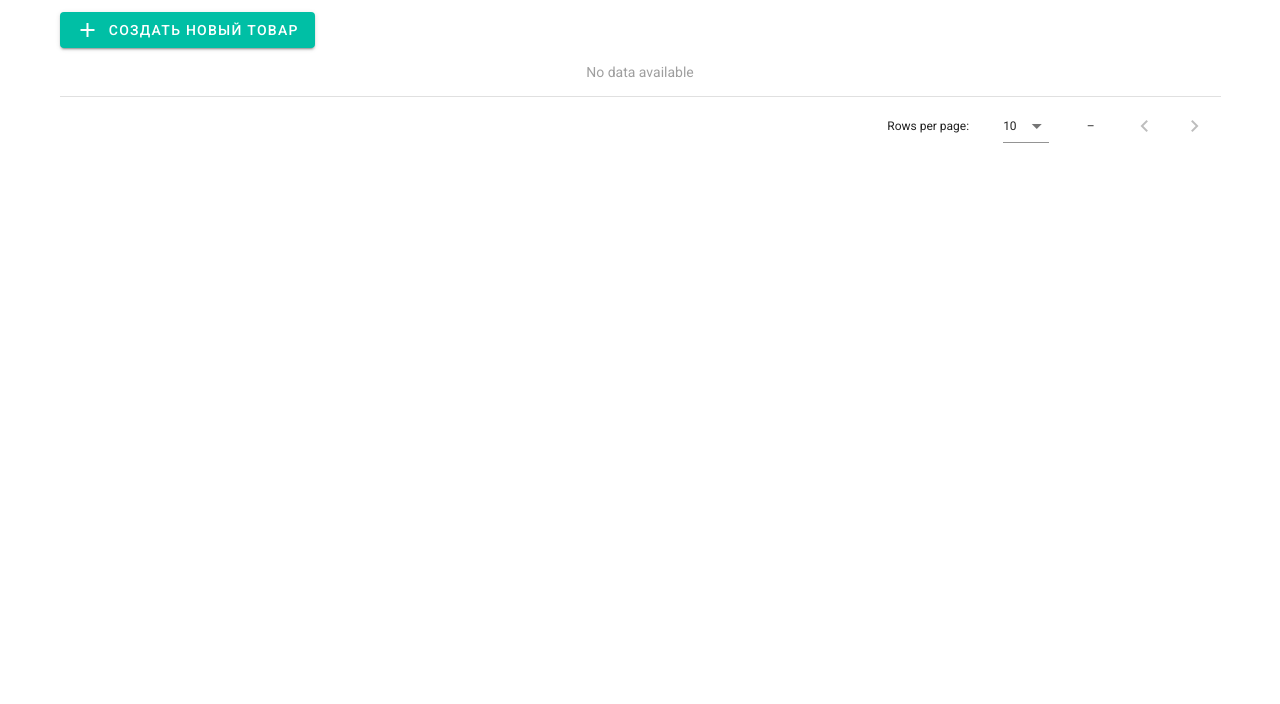
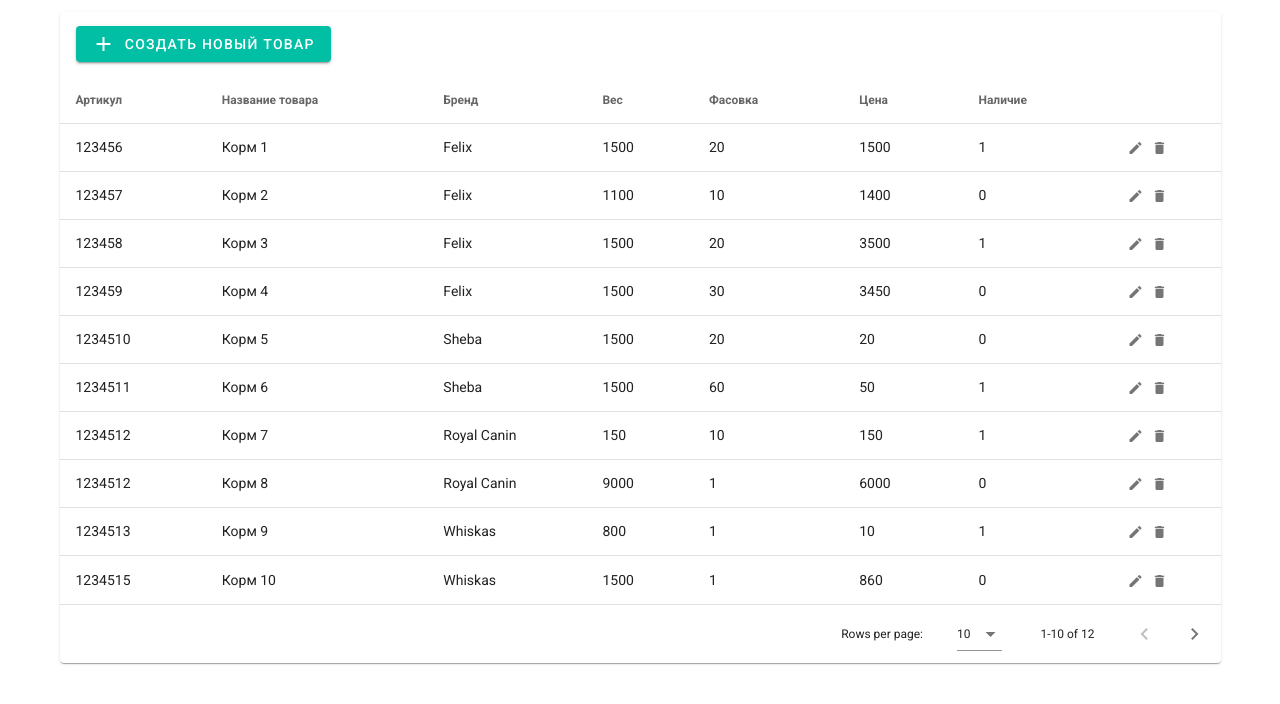
Before and after one commit to vschst/vuetify-crud, a Vue app: page / in a window 1280 px wide. Shown: the top 704 px of the page. Built offline with nearby package versions, Linux system fonts and the light colour scheme.

Commit message:
Customization of the table

```diff
--- a/src/App.vue
+++ b/src/App.vue
@@ -2,24 +2,19 @@
   <v-app>
     <v-content>
       <v-container>
-        <div class="d-flex flex-column">
-          <table-header />
-          <table-content />
-        </div>
+        <table-content />
       </v-container>
     </v-content>
   </v-app>
 </template>
 
 <script>
-  import TableHeader from "./components/Table/Header"
   import TableContent from "./components/Table/Content";
 
   export default {
     name: 'App',
     components: {
-      TableContent,
-      TableHeader
+      TableContent
     }
   }
 </script>
--- a/src/components/Table/Content.vue
+++ b/src/components/Table/Content.vue
@@ -1,9 +1,110 @@
 <template>
-  <v-data-table />
+  <v-data-table
+    :headers="headers"
+    :items="data"
+    class="elevation-1"
+  >
+    <template v-slot:top>
+      <v-toolbar
+        flat
+        color="white"
+      >
+        <v-btn
+          color="teal accent-4"
+          dark
+          @click="addItem"
+        >
+          <v-icon class="mr-2">
+            mdi-plus
+          </v-icon>
+          Создать новый товар
+        </v-btn>
+      </v-toolbar>
+    </template>
+    <template v-slot:item.actions="{ item }">
+      <v-icon
+        small
+        class="mr-2"
+        @click="editItem(item)"
+      >
+        mdi-pencil
+      </v-icon>
+      <v-icon
+        small
+        @click="deleteItem(item)"
+      >
+        mdi-delete
+      </v-icon>
+    </template>
+  </v-data-table>
 </template>
 
 <script>
-    export default {
-        name: 'TableContent'
+  import { mapState, mapActions } from 'vuex'
+
+  export default {
+    name: 'TableContent',
+    data() {
+      return {
+        headers: [
+          {
+            text: 'Артикул',
+            value: 'artnumber'
+          },
+          {
+            text: 'Название товара',
+            value: 'name'
+          },
+          {
+            text: 'Бренд',
+            value: 'brand'
+          },
+          {
+            text: 'Вес',
+            value: 'weight'
+          },
+          {
+            text: 'Фасовка',
+            value: 'quantity'
+          },
+          {
+            text: 'Цена',
+            value: 'price'
+          },
+          {
+            text: 'Наличие',
+            value: 'stock'
+          },
+          {
+            value: 'actions',
+            sortable: false
+          }
+        ]
+      }
+    },
+    computed: {
+      ...mapState({
+        data: state => state.table.data
+      })
+    },
+    created() {
+      this.setData()
+    },
+    methods: {
+      ...mapActions({
+        setData: 'table/setData'
+      }),
+      addItem() {
+        //  todo: open adding item dialog
+      },
+      editItem(item) {
+        console.log(item)
+        //  todo: open edit item dialog
+      },
+      deleteItem(item) {
+        //  todo: open delete item dialog
+        console.log(item)
+      }
     }
+  }
 </script>
--- a/src/components/Table/Header.vue
+++ /dev/null
@@ -1,19 +0,0 @@
-<template>
-  <div class="d-flex">
-    <v-btn
-      color="teal accent-4"
-      dark
-    >
-      <v-icon class="mr-2">
-        mdi-plus
-      </v-icon>
-      Создать новый товар
-    </v-btn>
-  </div>
-</template>
-
-<script>
-    export default {
-        name: 'TableHeader'
-    }
-</script>
```
